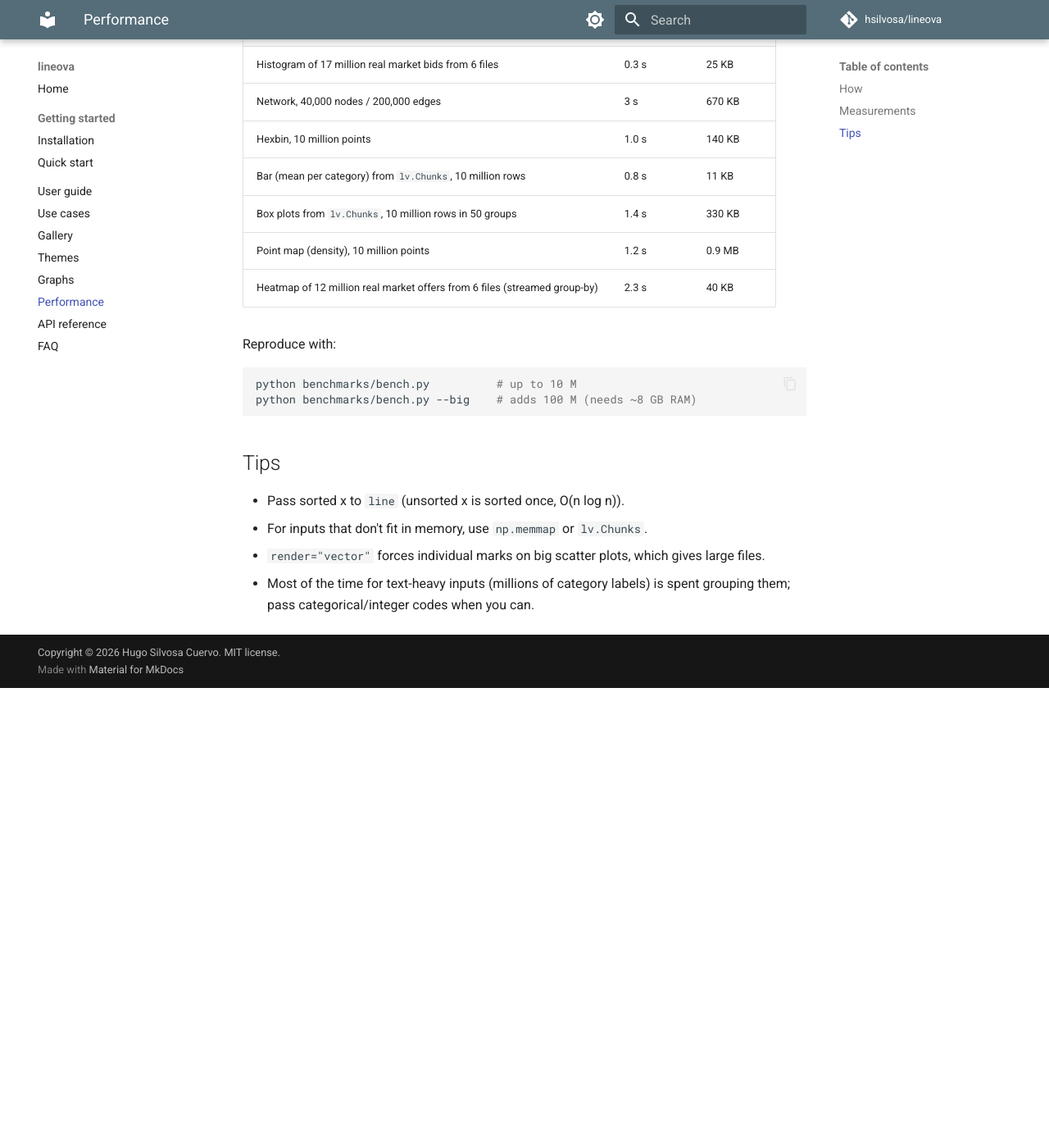
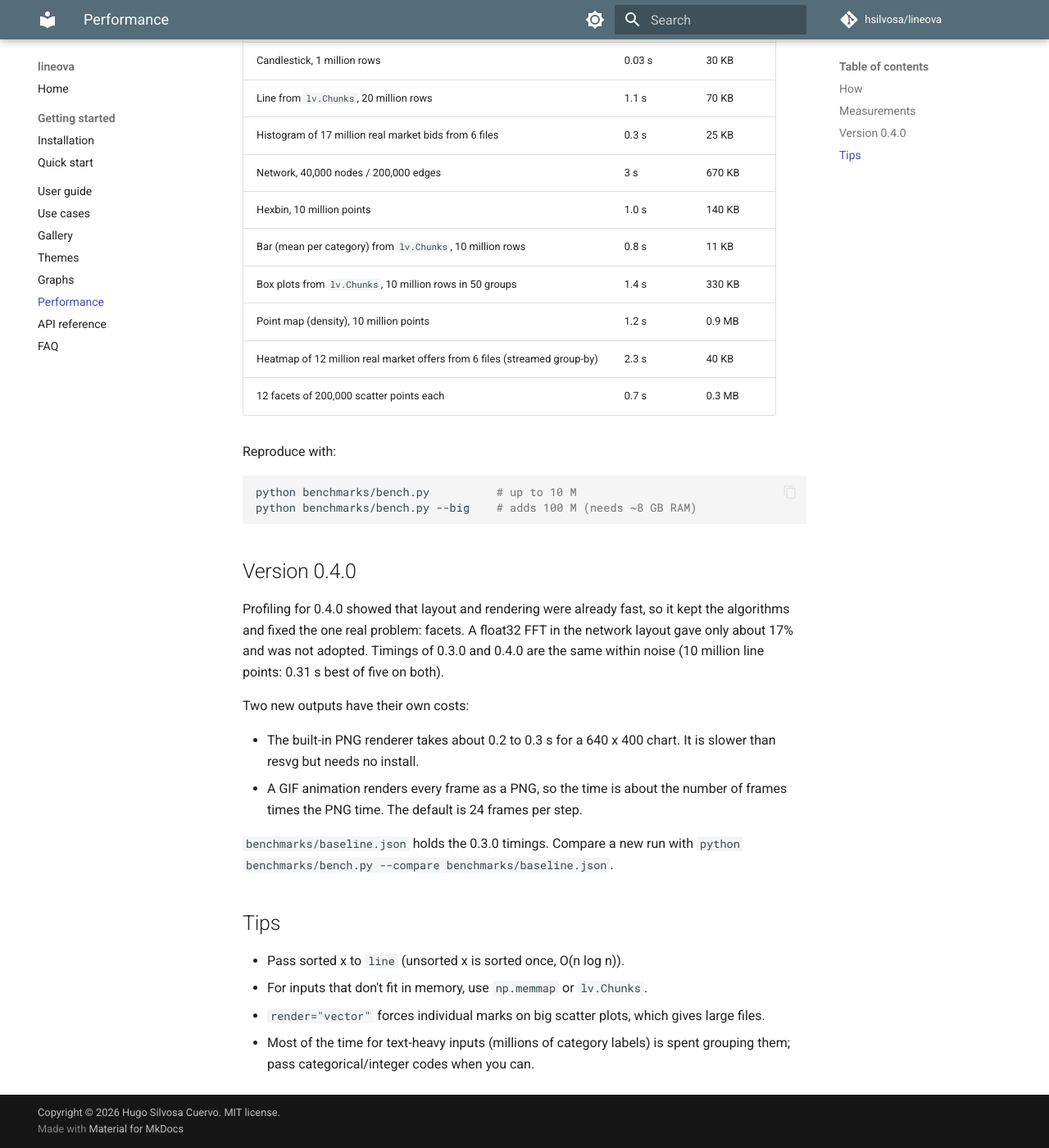
Before and after one commit to hsilvosa/lineova, an MkDocs documentation site: the page built from docs/performance.md, in a window 1280 px wide and 1400 px high, scrolled down 1788 px. Shown: the whole window at 82% size. Built offline with MkDocs 1.6.1 and Material for MkDocs 9.7.7, drawn with Linux system fonts in a browser that asks for light colours; comment, search, counter and statistics services are not loaded; before the commit the page ends 2627 px from its top, so only the background shows below that; some of the changed text lies outside the part shown.

Commit message:
Docs: README and performance page cover the 0.4.0 features

````diff
--- a/docs/performance.md
+++ b/docs/performance.md
@@ -17,6 +17,7 @@ lineova aims to keep the cost of a chart tied to the size of the picture, not th
 | **Streaming group-by**: count/sum/sum of squares/min/max per group, merged chunk by chunk | `bar`, `heatmap` from `Chunks` | Exact means, totals and error bars; memory per group |
 | **Quantile sketch**: per-group 4,096-bin histogram → quantile-preserving sample | `box`, `violin` from `Chunks` | Percentiles exact to 1/4,096 of the range |
 | **Dense hex binning**: nearest of two offset lattices, `bincount` into a grid | `hexbin` | One linear pass, no sort |
+| **Shared point budget**: the density threshold counts the points of the whole chart, not of each panel | `facet=` and `lv.grid` of scatter plots | 12 panels of 200,000 points: 0.3 MB of SVG instead of 8.3 MB |
 | **Sampled betweenness** (Brandes & Pich) | `Graph.betweenness(k=)`, network sizing above 2,000 nodes | ~10× faster at 3,000 nodes, rank correlation > 0.98 |
 
 ## Measurements
@@ -42,6 +43,7 @@ Full pipeline (data → finished SVG) on a 2-core cloud VM:
 | Box plots from `lv.Chunks`, 10 million rows in 50 groups | 1.4 s | 330 KB |
 | Point map (density), 10 million points | 1.2 s | 0.9 MB |
 | Heatmap of 12 million real market offers from 6 files (streamed group-by) | 2.3 s | 40 KB |
+| 12 facets of 200,000 scatter points each | 0.7 s | 0.3 MB |
 
 Reproduce with:
 
@@ -50,6 +52,17 @@ python benchmarks/bench.py          # up to 10 M
 python benchmarks/bench.py --big    # adds 100 M (needs ~8 GB RAM)
 ```
 
+## Version 0.4.0
+
+Profiling for 0.4.0 showed that layout and rendering were already fast, so it kept the algorithms and fixed the one real problem: facets. A float32 FFT in the network layout gave only about 17% and was not adopted. Timings of 0.3.0 and 0.4.0 are the same within noise (10 million line points: 0.31 s best of five on both).
+
+Two new outputs have their own costs:
+
+- The built-in PNG renderer takes about 0.2 to 0.3 s for a 640 x 400 chart. It is slower than resvg but needs no install.
+- A GIF animation renders every frame as a PNG, so the time is about the number of frames times the PNG time. The default is 24 frames per step.
+
+`benchmarks/baseline.json` holds the 0.3.0 timings. Compare a new run with `python benchmarks/bench.py --compare benchmarks/baseline.json`.
+
 ## Tips
 
 - Pass sorted x to `line` (unsorted x is sorted once, O(n log n)).
````
Also changed, not shown: README.md (+5 -2 lines).
